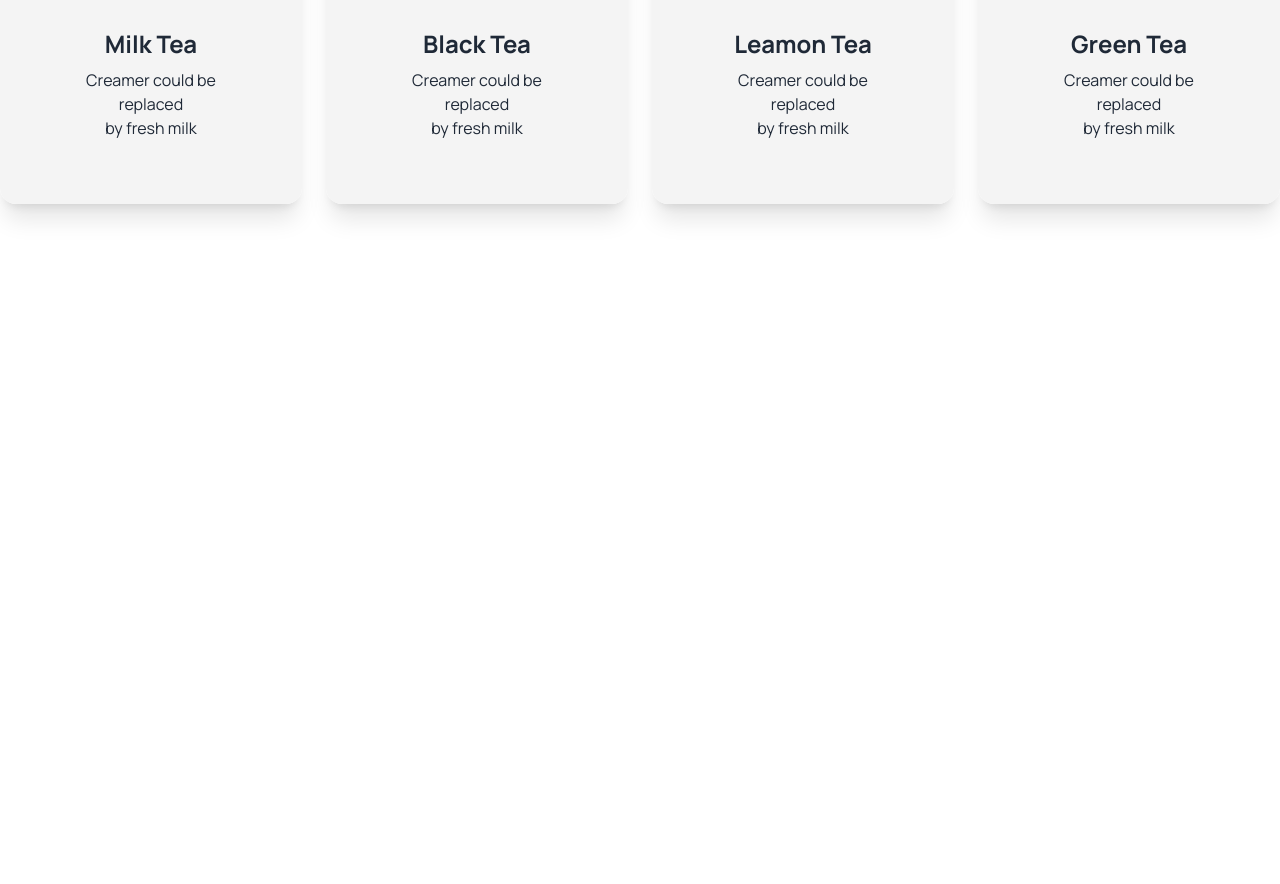
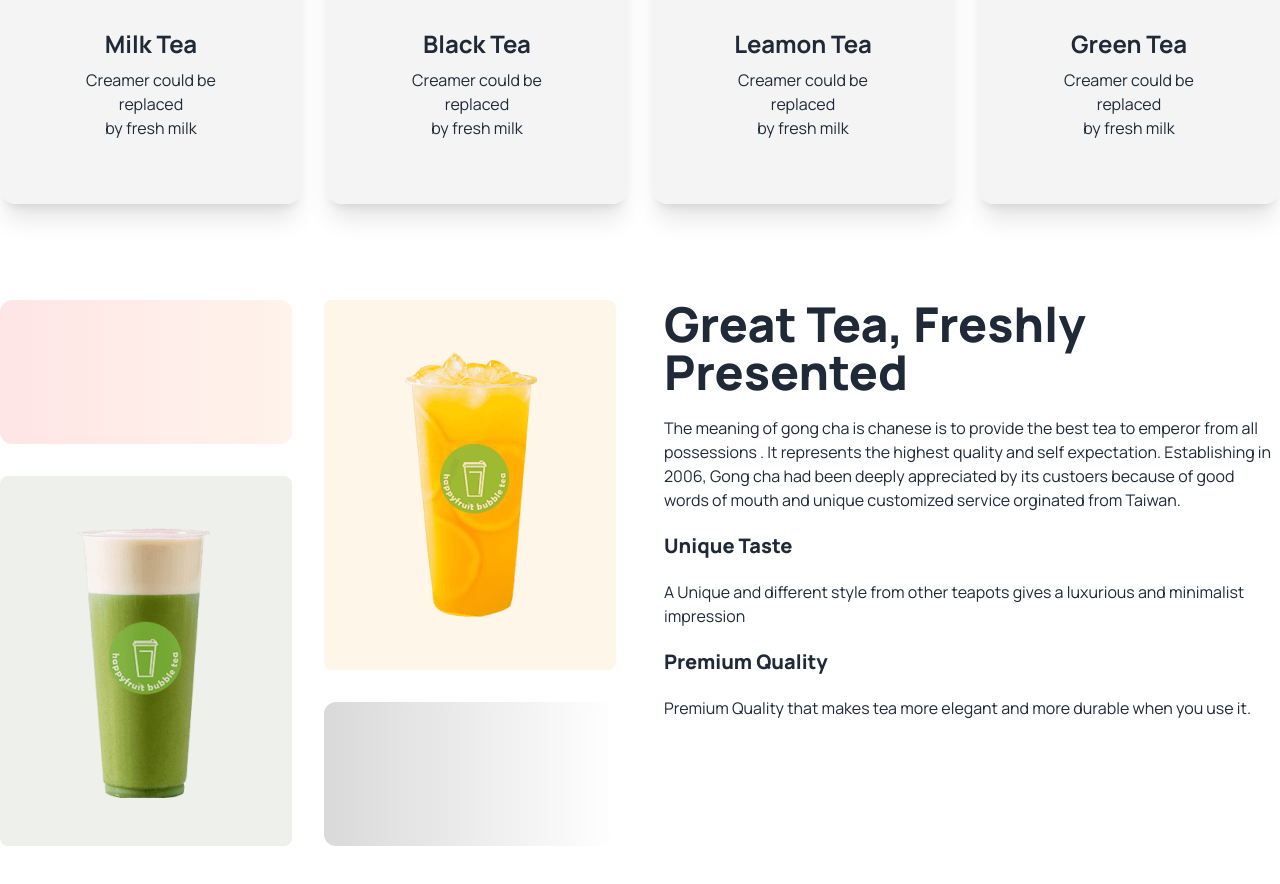
Before and after one commit to rahimariya19/Tea-house, a plain HTML site: page index.html in a window 1280 px wide. Shown: the part 1073-1957 px from the top of the page. Before the commit the page ends 1373 px from the top, so only its background shows below. Drawn offline with nearby package versions, Linux system fonts and the light colour scheme; files whose address does not match are found by name.

Commit message:
Third commit

```diff
--- a/index.html
+++ b/index.html
@@ -115,6 +115,32 @@
 
         </section>
 
+        <!-- Great Tea, Freshly Presented -->
+        <section class="my-24 flex gap-12 flex-col lg:flex-row">
+            <div class="grid gap-8 grid-cols-1 md:grid-cols-2 flex-1">
+                <div class="rounded-xl h-36 bg-gradient-to-r from-[#F00] to-[#FF8938] opacity-10"></div>
+                <div class="row-span-2 bg-[#F6A6231A] rounded-lg px-8 py-12 flex justify-center items-center">
+                    <img src="images/fresh-1.png" alt="">
+                </div>
+                <div class="row-span-2 bg-[#5776391A] rounded-lg px-8 py-12 flex justify-center items-center">
+                    <img src="images/fresh-2.png" alt="">
+                </div>
+                <div class="rounded-xl h-36 bg-gradient-to-r from-[#D9D9D9] to-[#FFFFFF]"></div>
+
+
+            </div>
+        <!-- 2nd part -->
+            <div class="space-y-5 flex-1">
+                <h3 class="text-5xl font-extrabold">Great Tea, Freshly <br> Presented</h3>
+                <p>The meaning of gong cha is chanese is to provide the best tea to emperor from all possessions . It represents the highest quality and self expectation. Establishing in 2006, Gong cha had been deeply appreciated by its custoers  because of good words of mouth and unique customized service orginated from Taiwan.</p>
+                <h4 class="text-xl font-extrabold">Unique Taste</h4>
+                <p>A Unique and different style from other teapots gives a luxurious and minimalist impression</p>
+                <h4 class="text-xl font-extrabold mt-8">Premium Quality</h4>
+                <p>Premium Quality that makes tea more elegant and more durable when you use it.</p>
+            </div>
+
+        </section>
+
     </main>
 
     <footer>
```
